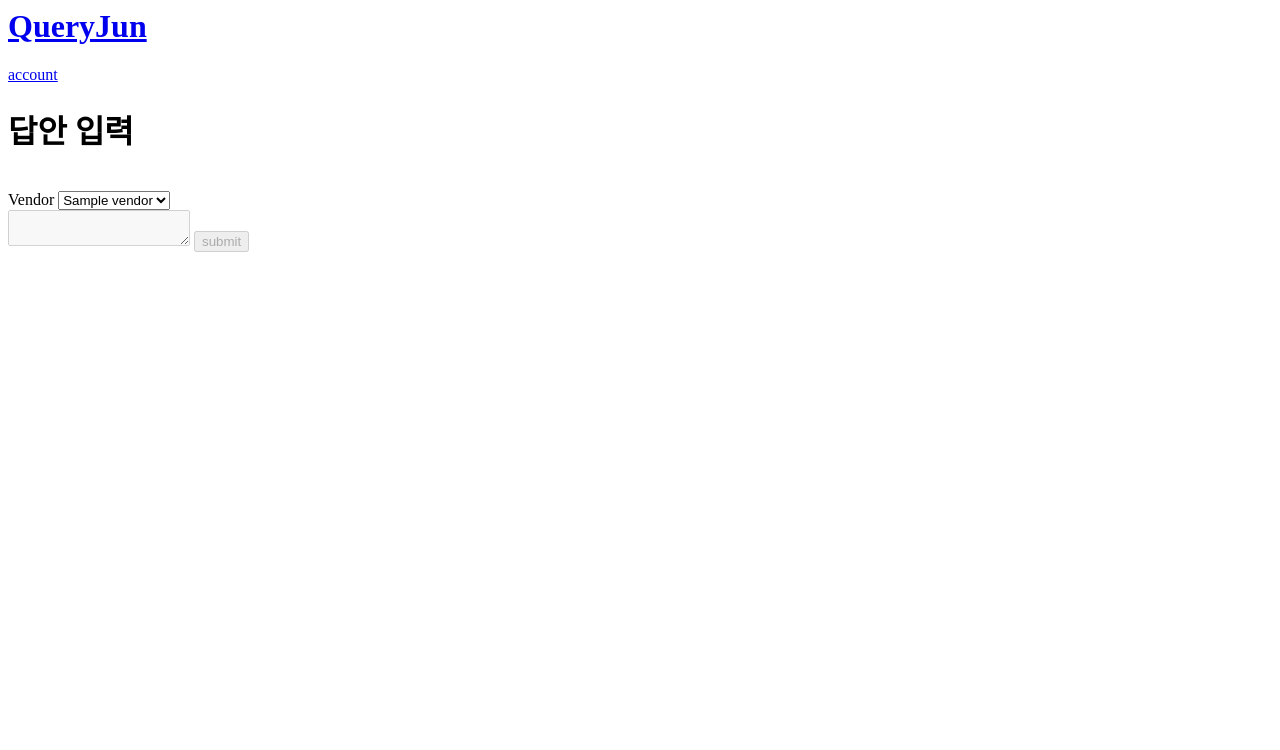
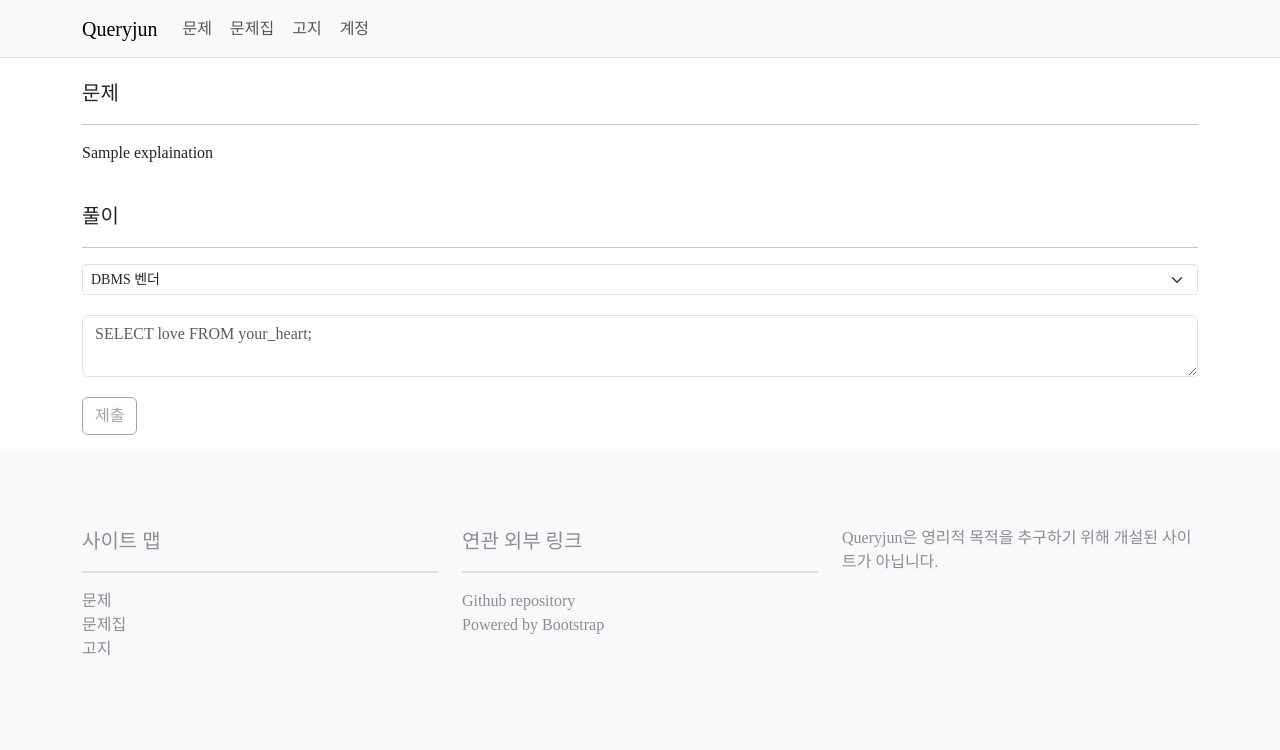
Before and after one commit to armedHeistKino/queryjun, a Django app: template queryjun/submit/templates/submit_guess.html in a window 1280 px wide. Shown: the top 750 px of the page. Run offline with Django 5.2, Linux system fonts and the light colour scheme; the template is opened without the code that fills it: most values are stand-ins (such as "Sample title", 1, 10 or a date in 2020); some web fonts are replaced.

Commit message:
refactor: Change design and apply Bootstrap

```diff
--- a/queryjun/submit/templates/submit_guess.html
+++ b/queryjun/submit/templates/submit_guess.html
@@ -1,21 +1,38 @@
 <html>
+    {% include 'head.html' %}
     <body>
-        <h1><a href="{% url 'main:main' %}">QueryJun</a></h1>
-        <p><a href="{% url 'member:member-detail' %}">account</a></p>
-        <h1>답안 입력</h1>
-        <br>
-        <form action="{% url 'submit:submit-guess' question_id %}" method="post">
-            {% csrf_token %}
-            {% include "form_errors.html" %}
-            <label for="selected_vendor">Vendor</label>
-            <select id="selected_vendor" name="selected_vendor">
-                {% for vendor in vendor_option %}
-                <option value="{{ vendor.id }}" {% if forloop.first %}selected{% endif %}>{{ vendor.showing_name }}</option>
-                {% endfor %}
-            </select>
-            <br>
-            <textarea {% if not user.is_authenticated %} disabled {% endif %} id="query_guess" name="query_guess" row="1"></textarea>
-            <input {% if not user.is_authenticated %} disabled {% endif %} type="submit" value="submit">
-        </form>
+        {% include 'nav_bar_head.html' %}
+        <div class="container-fluid">
+            <div class="container blank-area"></div>
+            <div class="container">
+                <p style="font-size: 20px;">문제</p>
+                <hr>
+                <p>{{ question.explaination }}</p>
+            </div>
+            <div class="container blank-area"></div>
+            <div class="container">
+                <p style="font-size: 20px;">풀이</p>
+                <hr>
+                <div id="error-displayer" id="error-display">
+                    {% include "form_errors.html" %}
+                </div>
+            </div>
+            <div class="container">
+                <form action="{% url 'submit:submit-guess' question.id %}" method="post" id="query_guess_form">
+                    {% csrf_token %}
+                    <select class="form-select form-select-sm" id="selected_vendor" name="selected_vendor">
+                        <option selected>DBMS 벤더</option>
+                        {% for vendor in vendor_option %}
+                        <option value="{{ vendor.id }}">{{ vendor.showing_name }}</option>
+                        {% endfor %}
+                    </select>
+                    <div class="blank-area"></div>
+                    <textarea type="text" class="form-control" placeholder="SELECT love FROM your_heart;" name="query_guess"></textarea>
+                    <div class="blank-area"></div>
+                    <button type="submit" class="btn btn-outline-secondary" {% if not user.is_authenticated %}disabled{% endif %}>제출</button>
+                </form>
+            </div>
+        </div>
+        {% include 'nav_bar_foot.html' %}
     </body>
 </html>
```
